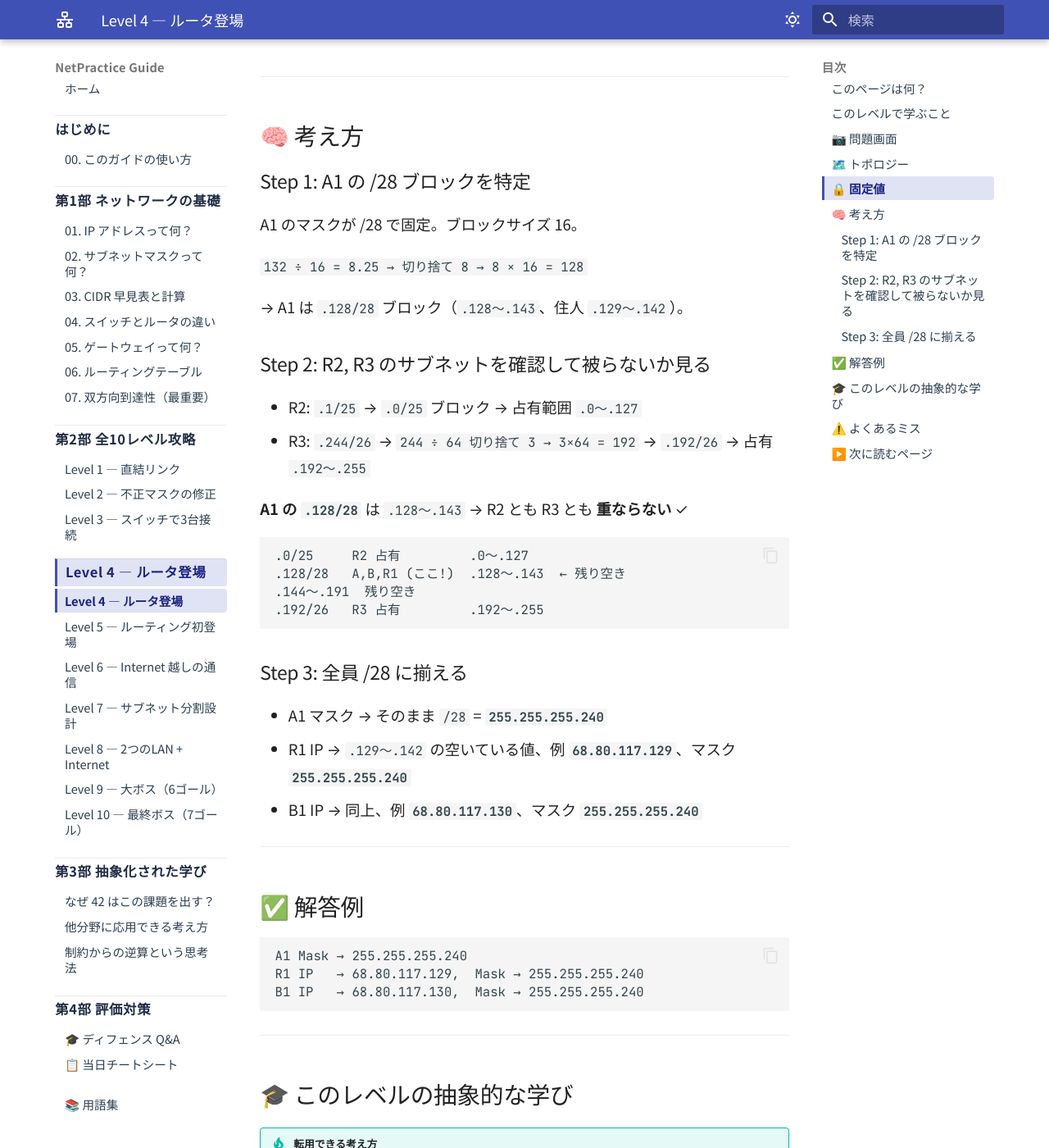
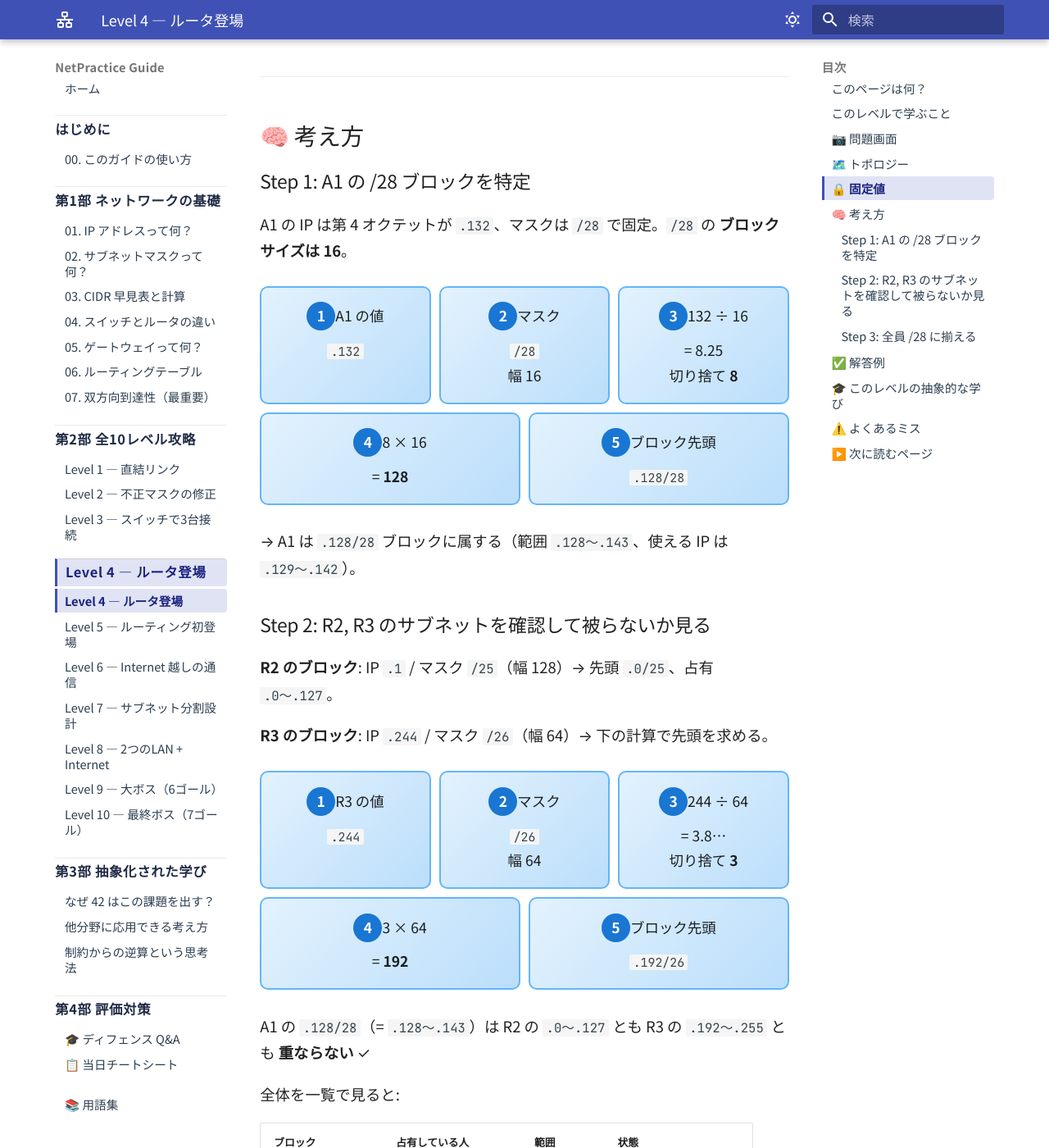
Before and after one commit to Tsunanko/netpractice-guide, an MkDocs documentation site: the page built from docs/02-levels/level4.md, in a window 1280 px wide and 1400 px high, scrolled down 2603 px. Shown: the whole window at 82% size. Built offline with MkDocs 1.6.1 and Material for MkDocs 9.7.7, drawn with Linux system fonts in a browser that asks for light colours; some of the changed text lies outside the part shown.

Commit message:
Replace ASCII pseudo-tables with Markdown tables and step-flow cards
Level 4, 7, 8, 9 had several calculation sections rendered as ASCII
text inside code blocks — hard to read and visually flat. Convert them
to semantic Markdown tables and the existing .step-flow HTML component
(numbered cards for multi-step arithmetic).

- Level 4 Step 1/2: ÷/× derivation → step-flow; block ownership chart
  → Markdown table with status column.
- Level 7 Step 1: /24 ÷ /26 breakdown → table.
- Level 8 Step 2: R13/R21 block layout → table. Step 3: supernet
  aggregation diagram → table showing per-subnet ranges merging into a
  /27 supernet.
- Level 9 Step 1/2: /18 AND-mask and /30 division → step-flow cards.

Co-Authored-By: Claude Opus 4.7 (1M context) <noreply@anthropic.com>

````diff
--- a/docs/02-levels/level4.md
+++ b/docs/02-levels/level4.md
@@ -65,25 +65,42 @@ flowchart LR
 
 ### Step 1: A1 の /28 ブロックを特定
 
-A1 のマスクが /28 で固定。ブロックサイズ 16。
+A1 の IP は第 4 オクテットが `.132`、マスクは `/28` で固定。`/28` の **ブロックサイズは 16**。
 
-`132 ÷ 16 = 8.25 → 切り捨て 8 → 8 × 16 = 128`
+<div class="step-flow">
+  <div class="step"><span class="step-num">1</span>A1 の値<br><code>.132</code></div>
+  <div class="step"><span class="step-num">2</span>マスク<br><code>/28</code><br>幅 16</div>
+  <div class="step"><span class="step-num">3</span>132 ÷ 16<br>= 8.25<br>切り捨て <b>8</b></div>
+  <div class="step"><span class="step-num">4</span>8 × 16<br>= <b>128</b></div>
+  <div class="step"><span class="step-num">5</span>ブロック先頭<br><code>.128/28</code></div>
+</div>
 
-→ A1 は `.128/28` ブロック（`.128〜.143`、住人 `.129〜.142`）。
+→ A1 は `.128/28` ブロックに属する（範囲 `.128〜.143`、使える IP は `.129〜.142`）。
 
 ### Step 2: R2, R3 のサブネットを確認して被らないか見る
 
-- R2: `.1/25` → `.0/25` ブロック → 占有範囲 `.0〜.127`
-- R3: `.244/26` → `244 ÷ 64 切り捨て 3 → 3×64 = 192` → `.192/26` → 占有 `.192〜.255`
+**R2 のブロック**: IP `.1` / マスク `/25`（幅 128）→ 先頭 `.0/25`、占有 `.0〜.127`。
 
-**A1 の `.128/28`** は `.128〜.143` → R2 とも R3 とも **重ならない** ✓
+**R3 のブロック**: IP `.244` / マスク `/26`（幅 64）→ 下の計算で先頭を求める。
 
-```
-.0/25     R2 占有         .0〜.127
-.128/28   A,B,R1 (ここ!)  .128〜.143  ← 残り空き
-.144〜.191  残り空き
-.192/26   R3 占有         .192〜.255
-```
+<div class="step-flow">
+  <div class="step"><span class="step-num">1</span>R3 の値<br><code>.244</code></div>
+  <div class="step"><span class="step-num">2</span>マスク<br><code>/26</code><br>幅 64</div>
+  <div class="step"><span class="step-num">3</span>244 ÷ 64<br>= 3.8…<br>切り捨て <b>3</b></div>
+  <div class="step"><span class="step-num">4</span>3 × 64<br>= <b>192</b></div>
+  <div class="step"><span class="step-num">5</span>ブロック先頭<br><code>.192/26</code></div>
+</div>
+
+A1 の `.128/28`（= `.128〜.143`）は R2 の `.0〜.127` とも R3 の `.192〜.255` とも **重ならない** ✓
+
+全体を一覧で見ると:
+
+| ブロック | 占有している人 | 範囲 | 状態 |
+|:---|:---|:---|:---|
+| `.0/25` | R2 | `.0〜.127` | 🟥 使用済み |
+| **`.128/28`** | **A, B, R1（ここを使う）** | `.128〜.143` | 🟩 ここに収める |
+| `.144/28`〜`.176/28` | — | `.144〜.191` | ⬜ 空き（今回は未使用） |
+| `.192/26` | R3 | `.192〜.255` | 🟥 使用済み |
 
 ### Step 3: 全員 /28 に揃える
 
````
Also changed, not shown: docs/02-levels/level7.md (+7 -7 lines), docs/02-levels/level8.md (+19 -15 lines), docs/02-levels/level9.md (+17 -14 lines).
